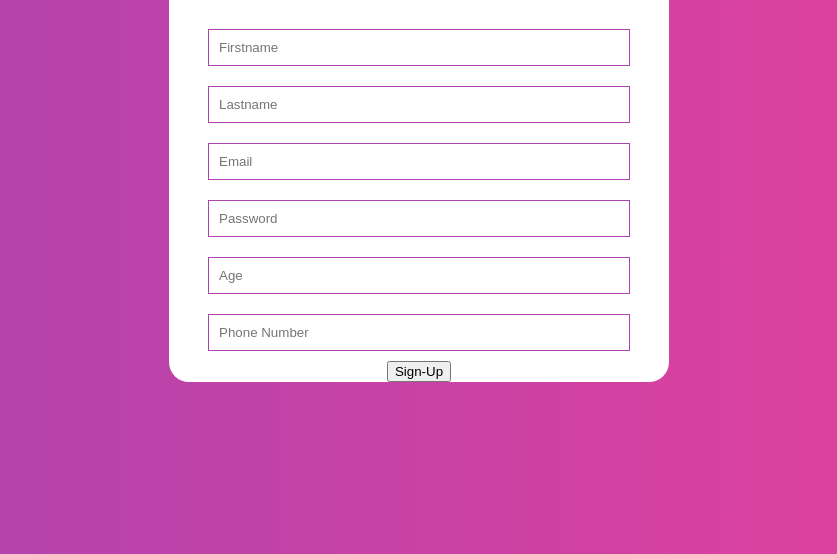
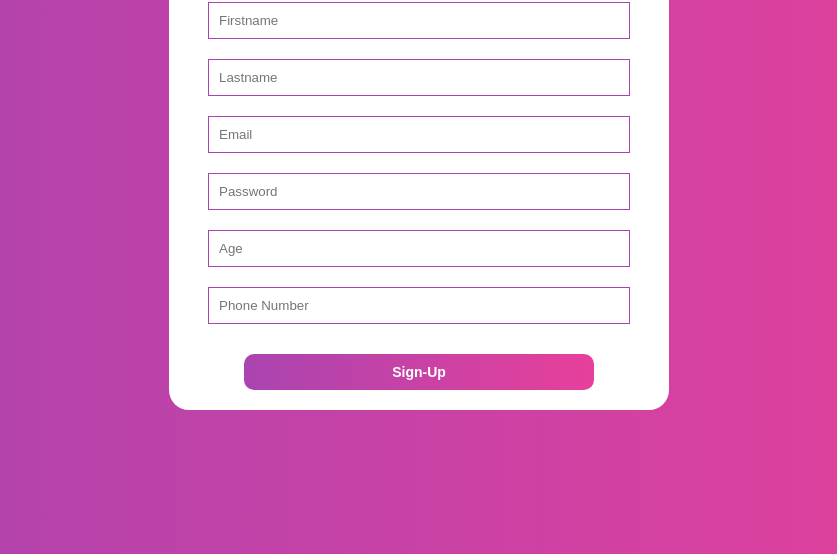
Before and after one commit to fikay323/School-management, a plain HTML site: page index.html in a window 1280 px wide. Shown: the part 246-800 px from the top of the page, without its empty margins (221-1058 px from the left). Drawn offline with Linux system fonts and the light colour scheme.

Commit message:
Style added

```diff
--- a/style.css
+++ b/style.css
@@ -40,5 +40,13 @@ input:focus{
 }
 button {
     display: block;
-    margin: auto;
+    margin: 20px auto;
+    width: 70%;
+    font-weight: 700;
+    padding: 10px;
+    background: linear-gradient(to right,rgb(170,68,176), rgb(231,64,154));
+    color: #fff;
+    font-size: 14px;
+    border: none;
+    border-radius: 10px;
 }
```
